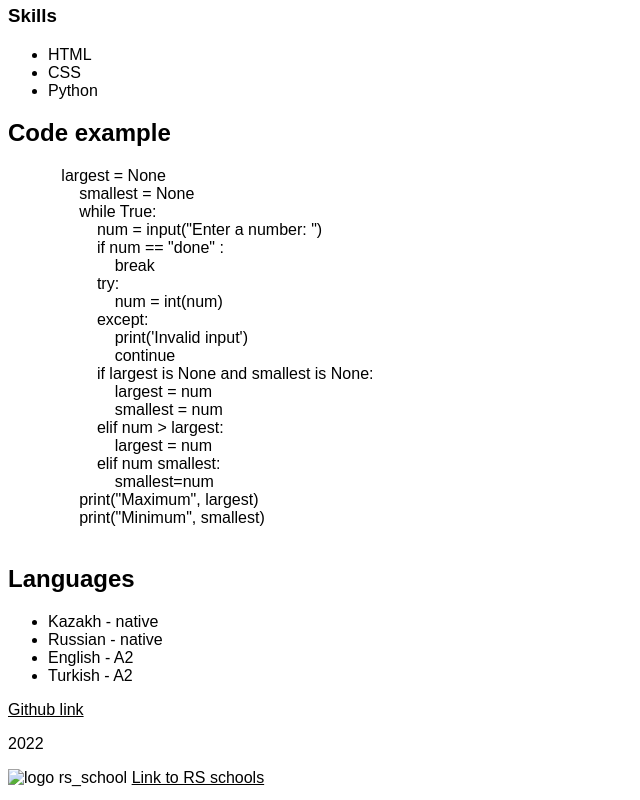
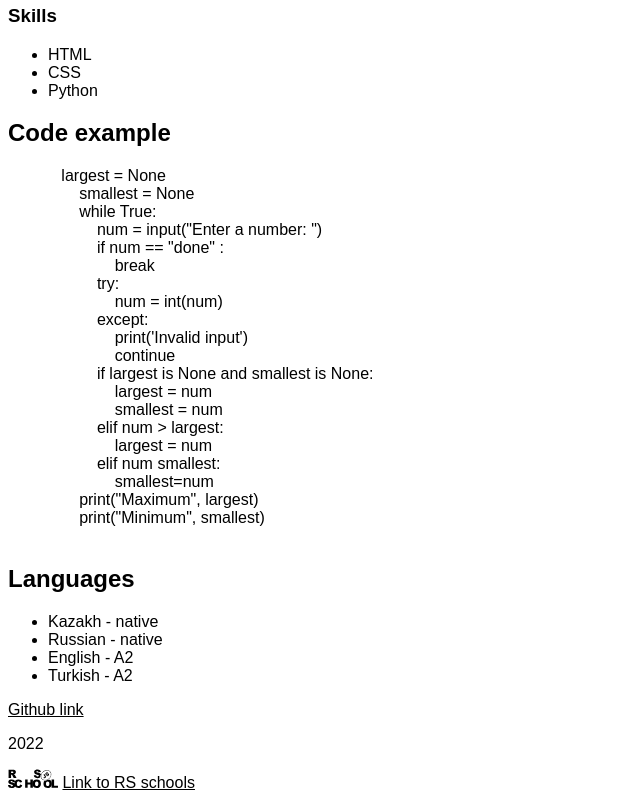
Before and after one commit to mikazee/rsschool-cv, a plain HTML site: page index.html in a window 1280 px wide. Shown: the part 1079-1879 px from the top of the page, without its empty margins (0-640 px from the left). Drawn offline with Linux system fonts and the light colour scheme; the site is published under a folder, as on GitHub Pages, so addresses that start at the root find nothing.

Commit message:
fix: logo fix

```diff
--- a/index.html
+++ b/index.html
@@ -152,7 +152,7 @@
         <a href="https://github.com/mikazee">Github link</a>
         <p>2022</p>
         <div>
-            <img class="logo" src="/rs_school_js.svg" alt="logo rs_school">
+            <img class="logo" src="./rs_school_js.svg" alt="logo rs_school">
             <a href="https://rs.school/js/">Link to RS schools</a>
         </div>
     </footer>
```
